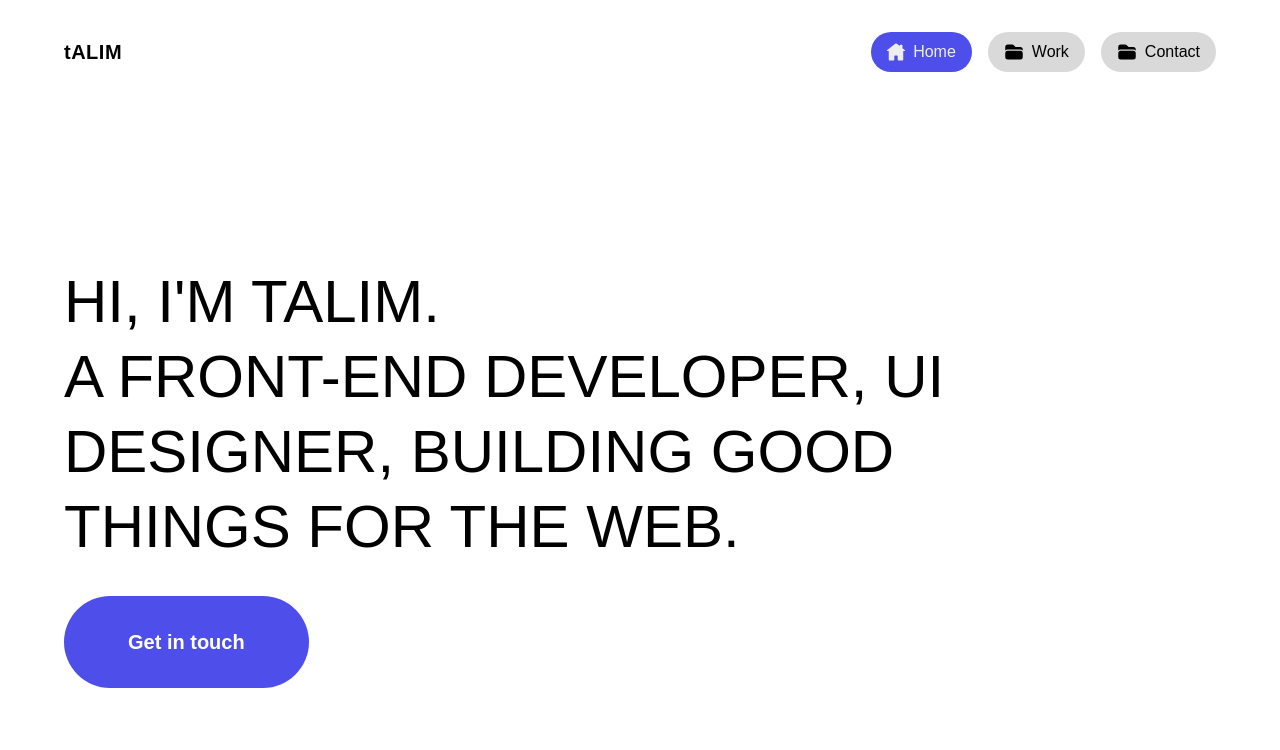
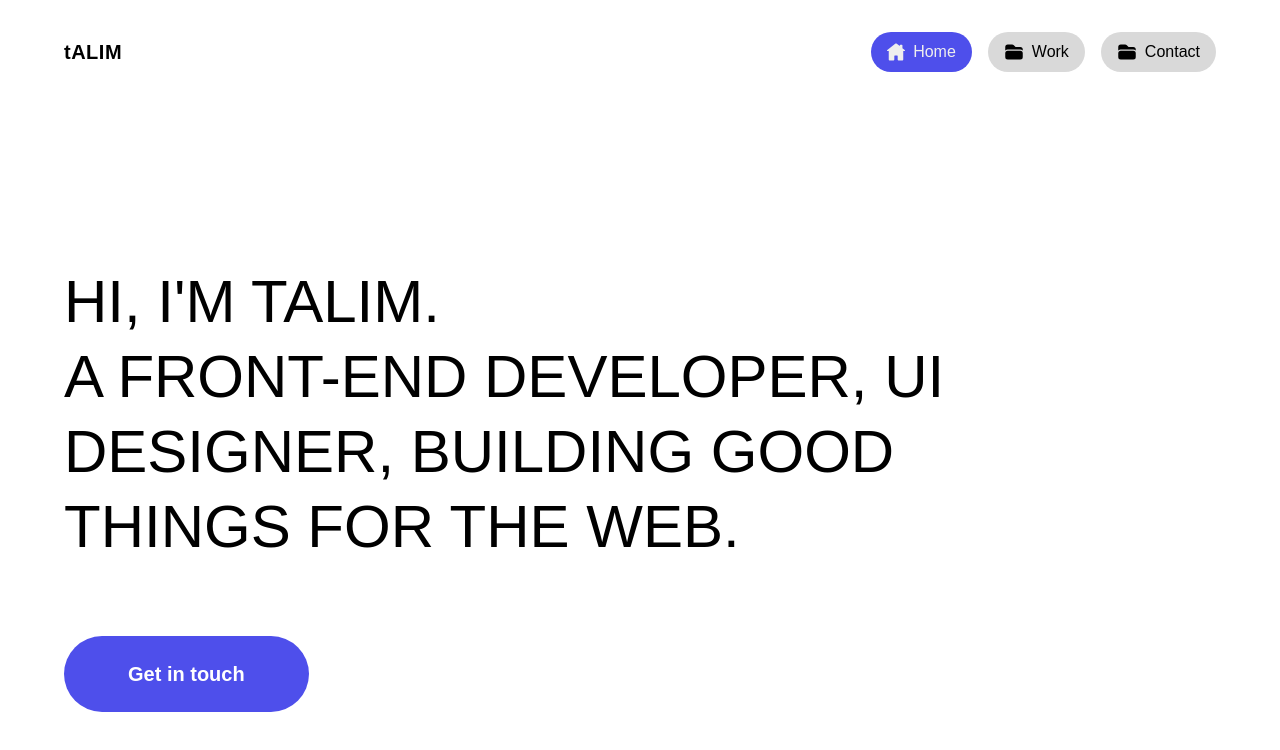
Before and after one commit to Md-Talim/Md-Talim, a Next.js app: page / in a window 1280 px wide. Shown: the top 750 px of the page. Built offline with nearby package versions, Linux system fonts and the light colour scheme.

Commit message:
Add animation to cta

```diff
--- a/src/components/Hero.tsx
+++ b/src/components/Hero.tsx
@@ -1,18 +1,25 @@
 'use client';
 
 import Header from '@/components/Header';
+import { motion } from 'framer-motion';
 import Link from 'next/link';
 
 const Hero = () => {
   return (
     <section className="space-y-8 px-16 pt-40">
       <Header />
-      <Link
-        href="/contact"
-        className="mt-10 inline-block rounded-full bg-primary px-16 py-8 text-xl font-bold text-white"
+      <motion.div
+        initial={{ opacity: 0, y: 100 }}
+        animate={{ opacity: 1, y: 0 }}
+        transition={{ duration: 0.5, delay: 0.2 }}
       >
-        Get in touch
-      </Link>
+        <Link
+          href="/contact"
+          className="mt-10 inline-block rounded-full bg-primary px-16 py-6 text-xl font-bold text-white"
+        >
+          Get in touch
+        </Link>
+      </motion.div>
     </section>
   );
 };
--- a/src/components/NavBar.tsx
+++ b/src/components/NavBar.tsx
@@ -10,7 +10,7 @@ const NavBar = () => {
     <motion.nav
       initial={{ y: -100, opacity: 0 }}
       animate={{ y: 0, opacity: 1 }}
-      transition={{ duration: 0.5, delay: 0.2 }}
+      transition={{ duration: 0.5, delay: 0.4 }}
       className="w-full"
     >
       <div className="mx-auto flex items-center justify-between p-8 lg:px-16">
```
